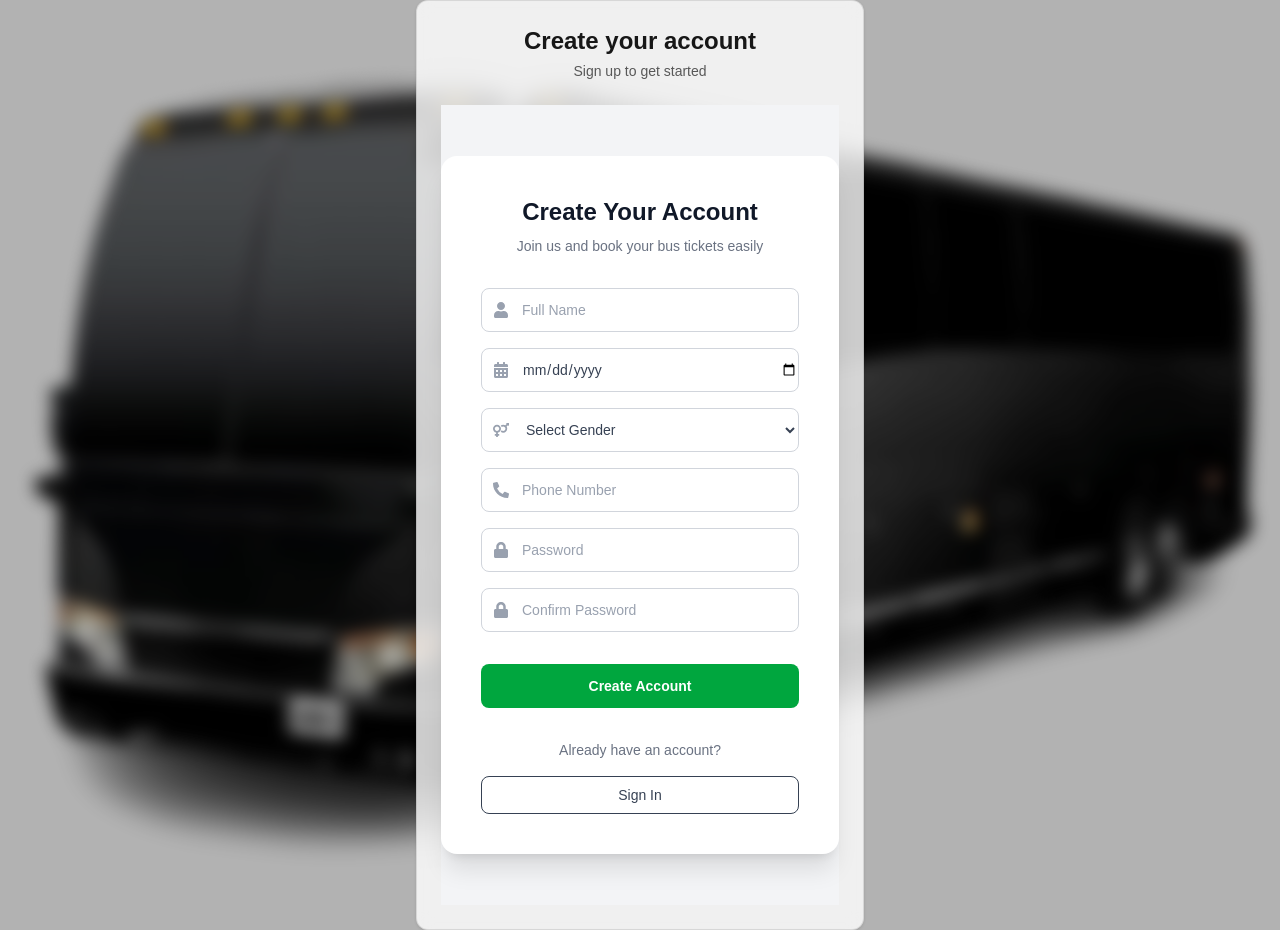
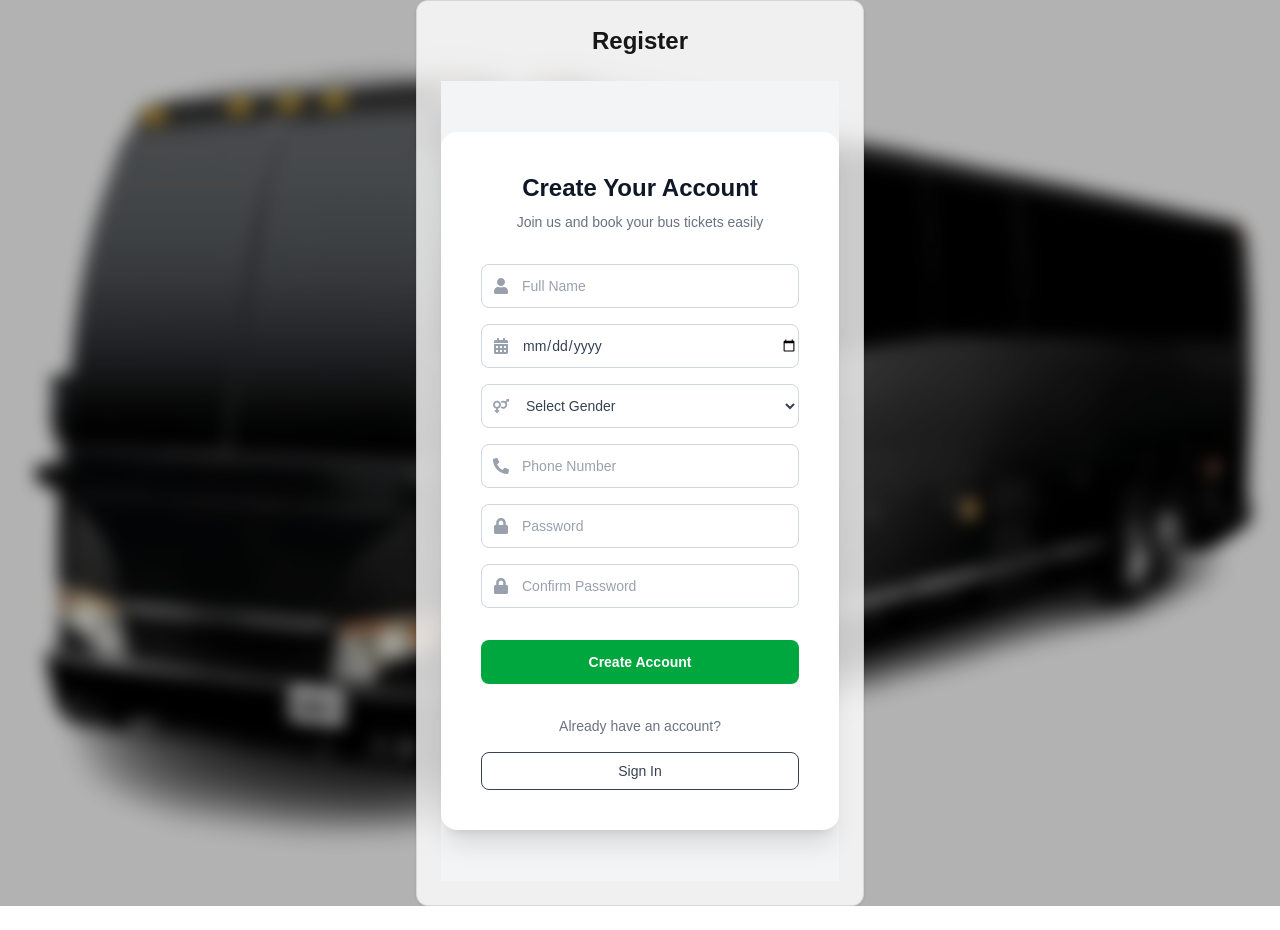
Before and after one commit to helangeorge999/busbooking_web, a Next.js app: page /register in a window 1280 px wide. After the commit the page ends 906 px from the top, so only its background shows below. Built offline with nearby package versions, Linux system fonts and the light colour scheme.

Commit message:
update register/page.tsx code

```diff
--- a/app/(auth)/register/page.tsx
+++ b/app/(auth)/register/page.tsx
@@ -6,8 +6,7 @@ export default function Page() {
     return (
         <div className="space-y-6 w-full">
             <div className="text-center">
-                <h1 className="text-2xl font-semibold">Create your account</h1>
-                <p className="mt-1 text-sm text-foreground/70">Sign up to get started</p>
+                <h1 className="text-2xl font-semibold">Register</h1>
             </div>
             <RegisterForm />
         </div>
```
